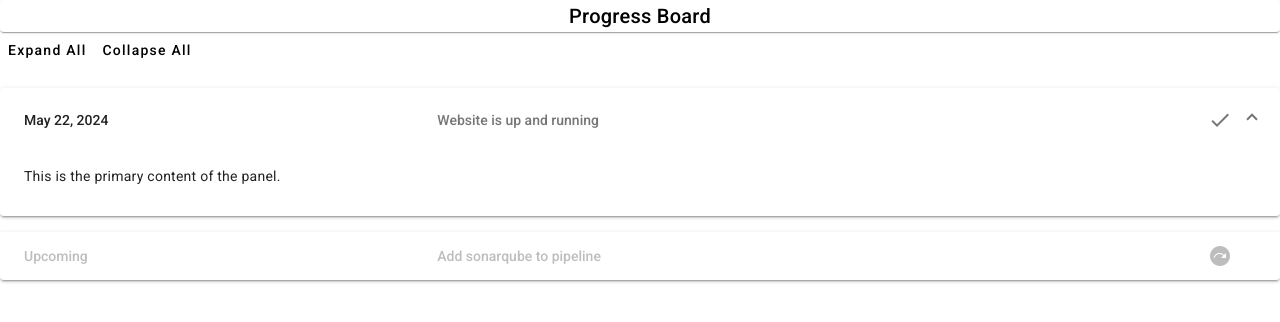
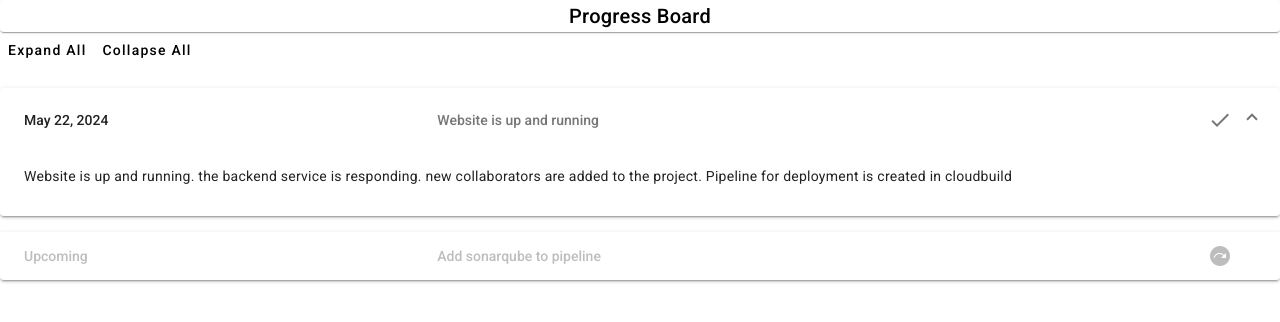
Before and after one commit to avendesta/chi, an Angular app: page / in a window 1280 px wide. Both pictures are taken after a click on the button "Expand All". Shown: the top 322 px of the page. Built offline with nearby package versions, Linux system fonts and the light colour scheme.

Commit message:
update progress

```diff
--- a/src/app/app.component.html
+++ b/src/app/app.component.html
@@ -17,7 +17,11 @@
         <mat-icon>done</mat-icon>
       </mat-panel-description>
     </mat-expansion-panel-header>
-    <p>This is the primary content of the panel.</p>
+    <p>Website is up and running.
+      the backend service is responding.
+      new collaborators are added to the project.
+      Pipeline for deployment is created in cloudbuild
+    </p>
 
   </mat-expansion-panel>
   <mat-expansion-panel disabled>
```
